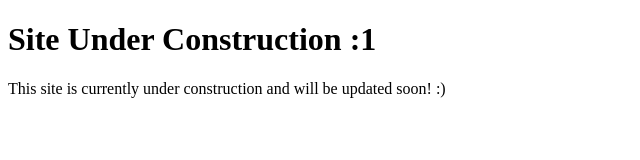
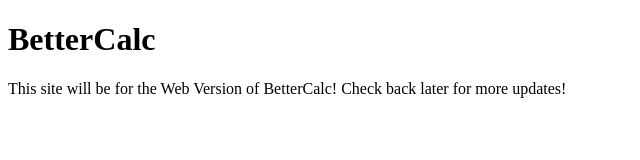
Before and after one commit to Somebody-XD/BetterCalc-Website, a plain HTML site: page index.html in a window 1280 px wide. Shown: the whole page, without its empty margins (0-640 px from the left). Drawn offline with Linux system fonts and the light colour scheme.

Commit message:
Update index.html

```diff
--- a/index.html
+++ b/index.html
@@ -6,8 +6,8 @@
 </head>
 <body>
 
-<h1>Site Under Construction :1</h1>
-<p>This site is currently under construction and will be updated soon! :)</p>
+<h1>BetterCalc</h1>
+<p>This site will be for the Web Version of BetterCalc! Check back later for more updates!</p>
 
 </body>
 </html>
```
